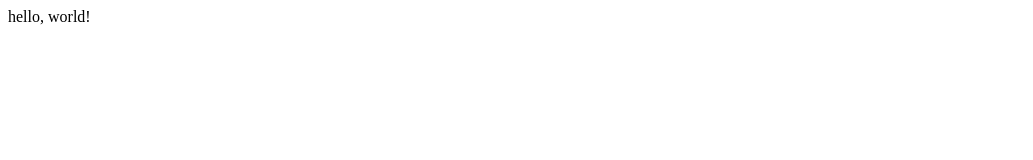
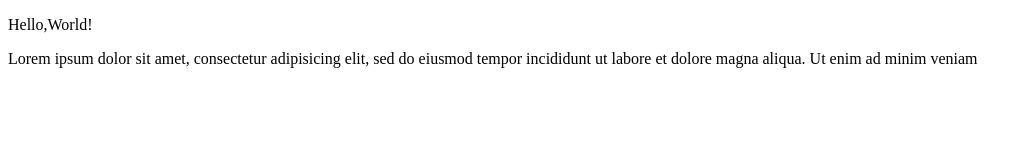
Before and after one commit to Juanjofigue97/Websites, a plain HTML site: page index.html in a window 1280 px wide. Shown: the whole page, without its empty margins (0-1033 px from the left). Drawn offline with Linux system fonts and the light colour scheme.

Commit message:
Convert index page to fully valid HTML

```diff
--- a/index.html
+++ b/index.html
@@ -1 +1,16 @@
-<p>hello, world!</p>
+<!DOCTYPE html>
+<html>
+  <head>
+    <title>Page Title</title>
+    <meta charset ="utf -8">
+  </head>
+  <body>
+    <p>Hello,World! </p>
+    <p>
+      Lorem ipsum dolor sit amet, consectetur
+      adipisicing elit, sed do eiusmod tempor
+      incididunt ut labore et dolore magna aliqua.
+      Ut enim ad minim veniam
+    </p>
+  </body>
+</html>
```
